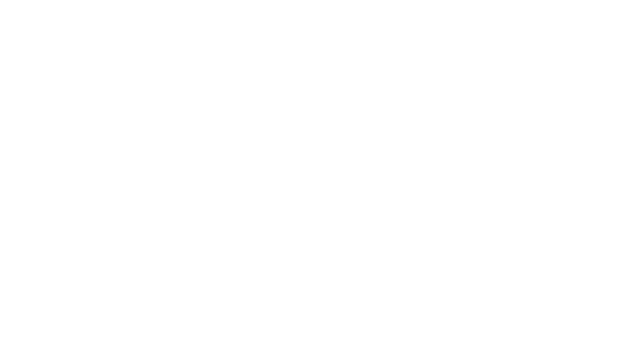
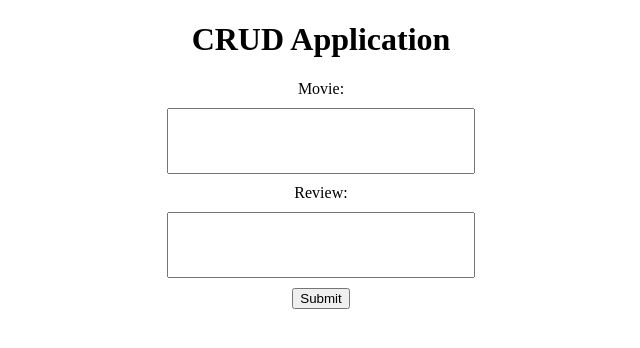
Before and after one commit to Asadbek-Dev/crud_mySql, a JavaScript app in the folder client/: page / in a window 1280 px wide. Shown: the top 348 px of the page, without its empty margins (319-959 px from the left). Built offline with nearby package versions, Linux system fonts and the light colour scheme; the HTML template or start-up script is replaced by a standard one.

Commit message:
completed

```diff
--- a/client/src/App.css
+++ b/client/src/App.css
@@ -2,37 +2,15 @@
   text-align: center;
 }
 
-.App-logo {
-  height: 40vmin;
-  pointer-events: none;
-}
-
-@media (prefers-reduced-motion: no-preference) {
-  .App-logo {
-    animation: App-logo-spin infinite 20s linear;
-  }
-}
-
-.App-header {
-  background-color: #282c34;
-  min-height: 100vh;
+.form{
   display: flex;
   flex-direction: column;
   align-items: center;
   justify-content: center;
-  font-size: calc(10px + 2vmin);
-  color: white;
 }
 
-.App-link {
-  color: #61dafb;
+.form input{
+  width: 300px;
+  height: 60px;
+  margin: 10px;
 }
-
-@keyframes App-logo-spin {
-  from {
-    transform: rotate(0deg);
-  }
-  to {
-    transform: rotate(360deg);
-  }
-}
--- a/client/src/App.js
+++ b/client/src/App.js
@@ -3,7 +3,14 @@ import './App.css';
 function App() {
   return (
     <div className="App">
-
+      <h1>CRUD Application</h1>
+      <div className="form">
+        <label htmlFor="">Movie:</label>
+        <input type="text" name='movieName'/>
+        <label htmlFor="">Review:</label>
+        <input type="text" name='review'/>
+        <button type='submit'>Submit</button>
+      </div>
     </div>
   );
 }
```
